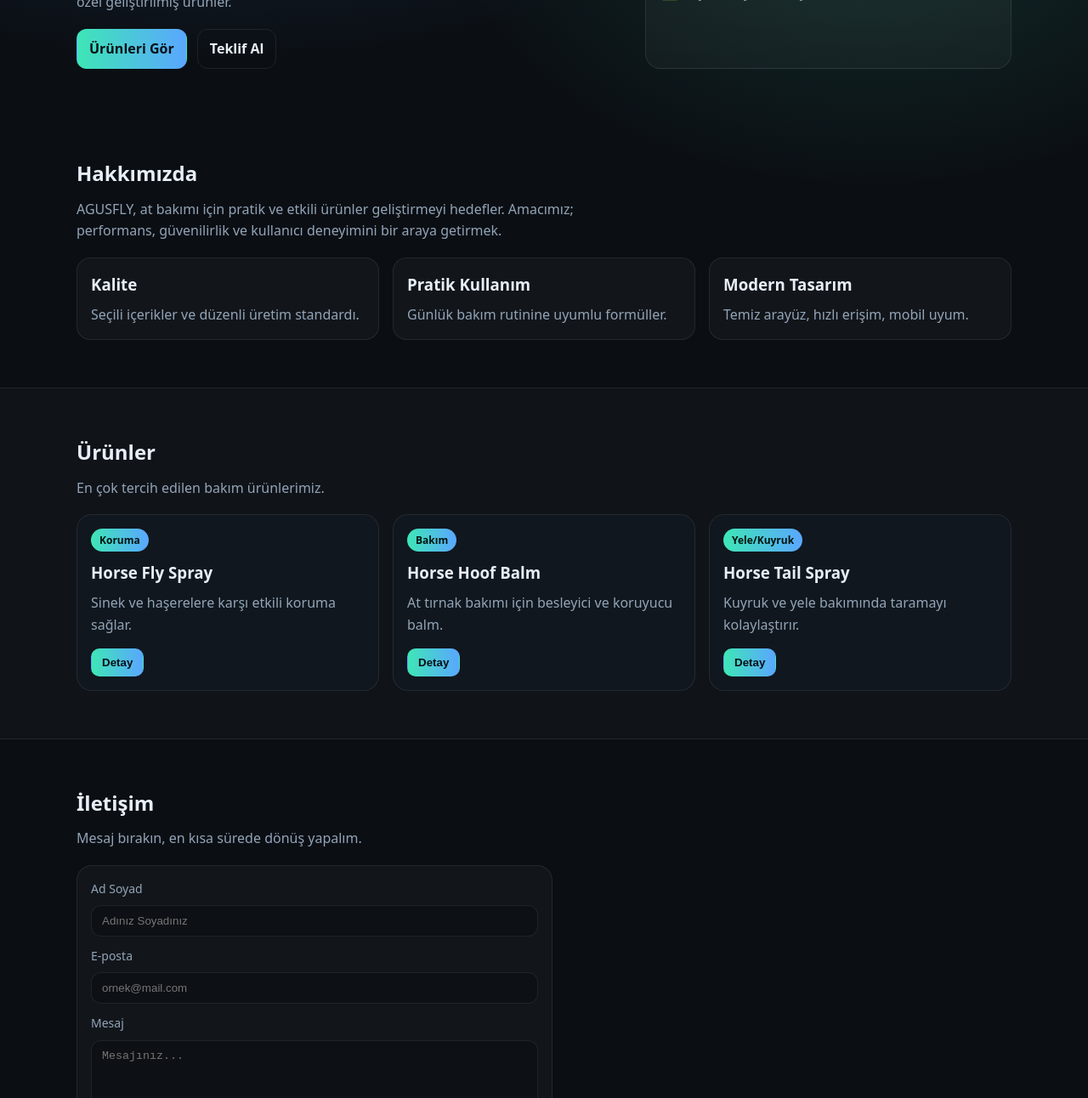
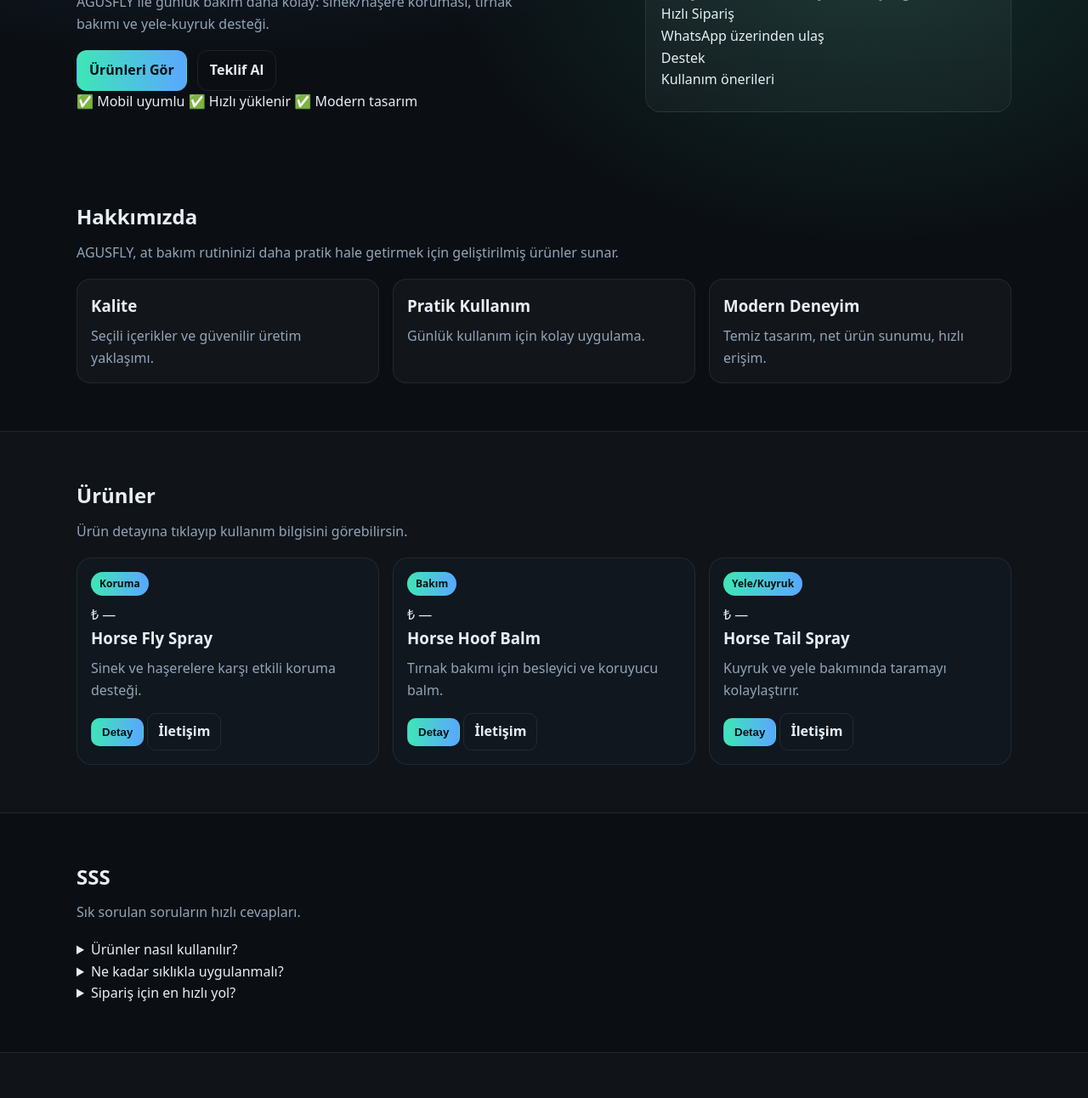
Before and after one commit to hafsanur0732-hub/agusfly.com, a plain HTML site: page index.html in a window 1280 px wide. Shown: the part 290-1582 px from the top of the page at 85% size. Drawn offline with Linux system fonts and the light colour scheme.

Commit message:
Enhance index.html with SEO and accessibility updates
Added meta tags for SEO and improved accessibility features. Updated content for clarity and added a FAQ section.

```diff
--- a/index.html
+++ b/index.html
@@ -1,28 +1,36 @@
-
 <!DOCTYPE html>
 <html lang="tr">
 <head>
   <meta charset="UTF-8" />
   <meta name="viewport" content="width=device-width, initial-scale=1.0" />
+
   <title>AGUSFLY | At Bakım Ürünleri</title>
+  <meta name="description" content="AGUSFLY: Profesyonel at bakım ürünleri. Fly spray, hoof balm ve tail spray." />
+  <meta name="theme-color" content="#0b0f14" />
+
+  <!-- Open Graph -->
+  <meta property="og:title" content="AGUSFLY | At Bakım Ürünleri" />
+  <meta property="og:description" content="Profesyonel at bakım çözümleri: Koruma, tırnak bakımı, yele & kuyruk bakımı." />
+  <meta property="og:type" content="website" />
+
   <link rel="stylesheet" href="style.css" />
 </head>
 <body>
+
   <!-- Header -->
   <header class="header">
     <div class="container header__inner">
-      <a class="logo" href="#anasayfa">AGUSFLY</a>
+      <a class="logo" href="#anasayfa" aria-label="Ana sayfa">AGUSFLY</a>
 
       <nav class="nav" id="nav">
         <a href="#anasayfa">Ana Sayfa</a>
         <a href="#hakkimizda">Hakkımızda</a>
         <a href="#urunler">Ürünler</a>
+        <a href="#sss">SSS</a>
         <a href="#iletisim">İletişim</a>
       </nav>
 
-      <button class="menuBtn" id="menuBtn" aria-label="Menüyü aç/kapat">
-        ☰
-      </button>
+      <button class="menuBtn" id="menuBtn" aria-label="Menüyü aç/kapat">☰</button>
     </div>
   </header>
 
@@ -30,24 +38,43 @@
   <section id="anasayfa" class="hero">
     <div class="container hero__inner">
       <div class="hero__text">
-        <h1>Profesyonel At Bakım Çözümleri</h1>
+        <div class="pill">🐴 Profesyonel At Bakım Çözümleri</div>
+        <h1>Atınızın konforu için pratik ve etkili bakım</h1>
         <p>
-          Kaliteli içerik, pratik kullanım ve modern tasarım.
-          Atınızın konforu için özel geliştirilmiş ürünler.
+          AGUSFLY ile günlük bakım daha kolay:
+          sinek/haşere koruması, tırnak bakımı ve yele-kuyruk desteği.
         </p>
+
         <div class="hero__cta">
           <a class="btn" href="#urunler">Ürünleri Gör</a>
           <a class="btn btn--ghost" href="#iletisim">Teklif Al</a>
         </div>
+
+        <div class="badges">
+          <span>✅ Mobil uyumlu</span>
+          <span>✅ Hızlı yüklenir</span>
+          <span>✅ Modern tasarım</span>
+        </div>
       </div>
 
       <div class="hero__card">
-        <h3>Öne Çıkan</h3>
+        <h3>Öne Çıkanlar</h3>
         <ul>
-          <li>✅ Sinek & haşere koruması</li>
-          <li>✅ Tırnak bakım desteği</li>
-          <li>✅ Kuyruk & yele kolay tarama</li>
+          <li><strong>Koruma:</strong> Sinek & haşerelere karşı destek</li>
+          <li><strong>Bakım:</strong> Tırnak nem dengesine yardımcı</li>
+          <li><strong>Kolay tarama:</strong> Yele & kuyruk dolaşıklığını azaltır</li>
         </ul>
+
+        <div class="hero__mini">
+          <div class="miniCard">
+            <div class="miniCard__title">Hızlı Sipariş</div>
+            <div class="miniCard__text">WhatsApp üzerinden ulaş</div>
+          </div>
+          <div class="miniCard">
+            <div class="miniCard__title">Destek</div>
+            <div class="miniCard__text">Kullanım önerileri</div>
+          </div>
+        </div>
       </div>
     </div>
   </section>
@@ -58,23 +85,23 @@
       <div class="section__head">
         <h2>Hakkımızda</h2>
         <p>
-          AGUSFLY, at bakımı için pratik ve etkili ürünler geliştirmeyi hedefler.
-          Amacımız; performans, güvenilirlik ve kullanıcı deneyimini bir araya getirmek.
+          AGUSFLY, at bakım rutininizi daha pratik hale getirmek için
+          geliştirilmiş ürünler sunar.
         </p>
       </div>
 
       <div class="grid3">
         <div class="card">
           <h3>Kalite</h3>
-          <p>Seçili içerikler ve düzenli üretim standardı.</p>
+          <p>Seçili içerikler ve güvenilir üretim yaklaşımı.</p>
         </div>
         <div class="card">
           <h3>Pratik Kullanım</h3>
-          <p>Günlük bakım rutinine uyumlu formüller.</p>
+          <p>Günlük kullanım için kolay uygulama.</p>
         </div>
         <div class="card">
-          <h3>Modern Tasarım</h3>
-          <p>Temiz arayüz, hızlı erişim, mobil uyum.</p>
+          <h3>Modern Deneyim</h3>
+          <p>Temiz tasarım, net ürün sunumu, hızlı erişim.</p>
         </div>
       </div>
     </div>
@@ -85,42 +112,86 @@
     <div class="container">
       <div class="section__head">
         <h2>Ürünler</h2>
-        <p>En çok tercih edilen bakım ürünlerimiz.</p>
+        <p>Ürün detayına tıklayıp kullanım bilgisini görebilirsin.</p>
       </div>
 
       <div class="products">
         <article class="product">
+          <div class="product__top">
             <div class="product__badge">Koruma</div>
+            <div class="product__price">₺ —</div>
+          </div>
           <h3>Horse Fly Spray</h3>
-          <p>Sinek ve haşerelere karşı etkili koruma sağlar.</p>
+          <p>Sinek ve haşerelere karşı etkili koruma desteği.</p>
+          <div class="product__actions">
             <button class="btn btn--small" data-product="Horse Fly Spray">Detay</button>
+            <a class="btn btn--small btn--ghost" href="#iletisim">İletişim</a>
+          </div>
         </article>
 
         <article class="product">
+          <div class="product__top">
             <div class="product__badge">Bakım</div>
+            <div class="product__price">₺ —</div>
+          </div>
           <h3>Horse Hoof Balm</h3>
-          <p>At tırnak bakımı için besleyici ve koruyucu balm.</p>
+          <p>Tırnak bakımı için besleyici ve koruyucu balm.</p>
+          <div class="product__actions">
             <button class="btn btn--small" data-product="Horse Hoof Balm">Detay</button>
+            <a class="btn btn--small btn--ghost" href="#iletisim">İletişim</a>
+          </div>
         </article>
 
         <article class="product">
+          <div class="product__top">
             <div class="product__badge">Yele/Kuyruk</div>
+            <div class="product__price">₺ —</div>
+          </div>
           <h3>Horse Tail Spray</h3>
           <p>Kuyruk ve yele bakımında taramayı kolaylaştırır.</p>
+          <div class="product__actions">
             <button class="btn btn--small" data-product="Horse Tail Spray">Detay</button>
+            <a class="btn btn--small btn--ghost" href="#iletisim">İletişim</a>
+          </div>
         </article>
       </div>
     </div>
   </section>
 
+  <!-- FAQ -->
+  <section id="sss" class="section">
+    <div class="container">
+      <div class="section__head">
+        <h2>SSS</h2>
+        <p>Sık sorulan soruların hızlı cevapları.</p>
+      </div>
+
+      <div class="faq">
+        <details class="faq__item">
+          <summary>Ürünler nasıl kullanılır?</summary>
+          <p>Ürün kartındaki “Detay” butonundan kullanım önerisini görebilirsin.</p>
+        </details>
+        <details class="faq__item">
+          <summary>Ne kadar sıklıkla uygulanmalı?</summary>
+          <p>İhtiyaca göre değişir. Fly spray için ortam koşullarına göre tekrar uygulanabilir.</p>
+        </details>
+        <details class="faq__item">
+          <summary>Sipariş için en hızlı yol?</summary>
+          <p>Sağ alttaki WhatsApp butonu ile direkt yazabilirsin.</p>
+        </details>
+      </div>
+    </div>
+  </section>
+
   <!-- Contact -->
-  <section id="iletisim" class="section">
+  <section id="iletisim" class="section section--alt">
     <div class="container">
       <div class="section__head">
         <h2>İletişim</h2>
-        <p>Mesaj bırakın, en kısa sürede dönüş yapalım.</p>
+        <p>Formu doldur — mesajın ekranda “gönderildi” diye görünecek (demo). İstersen gerçek e-posta entegrasyonu da eklerim.</p>
       </div>
 
+      <div class="contactGrid">
         <form class="form" id="contactForm">
           <div class="form__row">
             <label>Ad Soyad</label>
@@ -133,6 +204,11 @@
           </div>
 
           <div class="form__row">
+            <label>Telefon (opsiyonel)</label>
+            <input type="tel" name="phone" placeholder="+90..." />
+          </div>
+
+          <div class="form__row">
             <label>Mesaj</label>
             <textarea required name="message" rows="5" placeholder="Mesajınız..."></textarea>
           </div>
@@ -140,6 +216,21 @@
           <button class="btn" type="submit">Gönder</button>
           <p class="form__note" id="formNote"></p>
         </form>
+
+        <div class="contactCard">
+          <h3>Hızlı İletişim</h3>
+          <p class="muted">WhatsApp ile hızlıca ulaş.</p>
+
+          <a class="btn" id="waLink" href="#" target="_blank" rel="noopener">WhatsApp’tan Yaz</a>
+
+          <div class="divider"></div>
+
+          <div class="muted small">
+            <div><strong>Çalışma Saatleri:</strong> 09:00–18:00</div>
+            <div><strong>Konum:</strong> Türkiye</div>
+          </div>
+        </div>
+      </div>
     </div>
   </section>
 
@@ -150,6 +241,11 @@
       <a href="#anasayfa">Yukarı çık ↑</a>
     </div>
   </footer>
+
+  <!-- WhatsApp Floating Button -->
+  <a class="waFloat" id="waFloat" href="#" target="_blank" rel="noopener" aria-label="WhatsApp ile yaz">
+    💬
+  </a>
 
   <!-- Modal -->
   <div class="modal" id="modal" aria-hidden="true">
```
Lines whose indentation alone changed are shown as unchanged.
